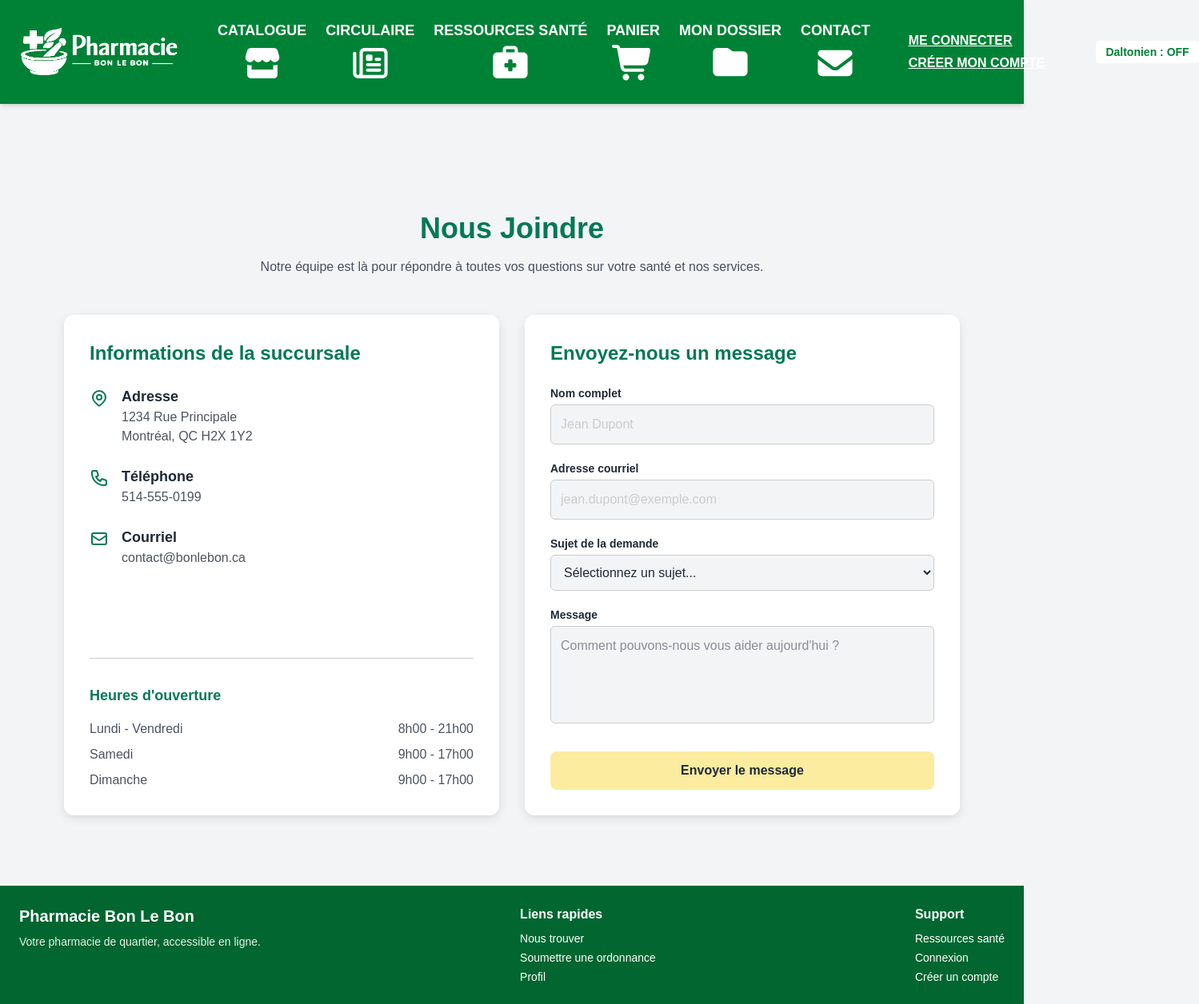
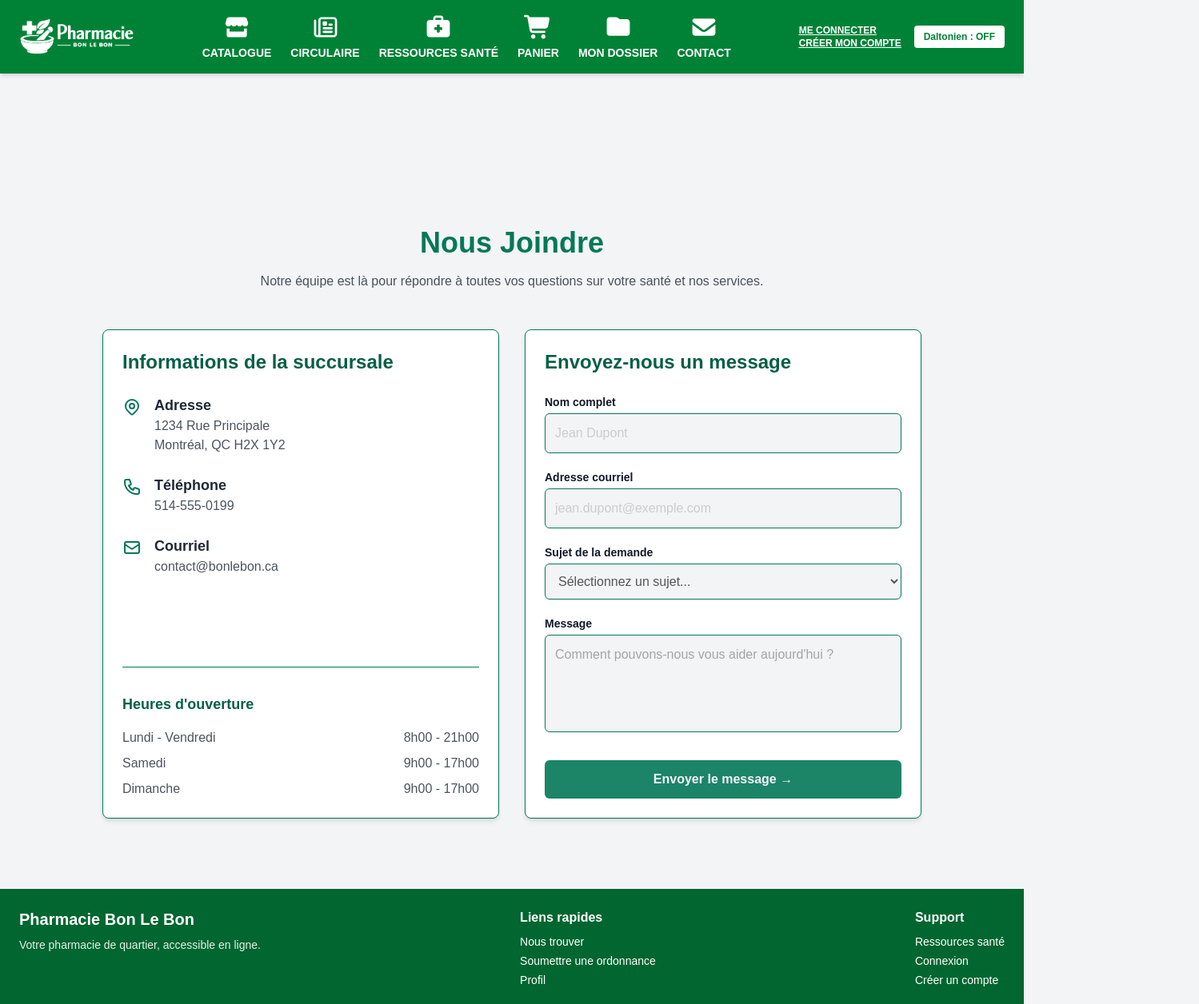
Before and after one commit to powemetal/pharmacie-bon-le-bon, a Next.js app: page /contact in a window 1280 px wide. Shown: the top 1256 px of the page at 80% size, 1499 px wide, since content can reach past the window. Built offline with nearby package versions, Linux system fonts and the light colour scheme.

Commit message:
Restructuration de la navbar pour ajuster aux breakpoints

```diff
--- a/src/app/components/Header.tsx
+++ b/src/app/components/Header.tsx
@@ -8,7 +8,7 @@ export default function Header() {
   const [open, setOpen] = useState(false);
   const [colorblind, setColorblind] = useState(false);
 
-  // applique la classe sur le body
+  // Applique la classe sur le body
   useEffect(() => {
     if (colorblind) {
       document.body.classList.add("colorblind");
@@ -19,140 +19,90 @@ export default function Header() {
 
   return (
     <header className="bg-green-700 text-white shadow-md">
-      <nav className="max-w-7xl mx-auto px-6 py-6 flex items-center justify-between">
+      <nav className="max-w-7xl mx-auto px-6 py-4 flex items-center justify-between">
 
         {/* LEFT — Logo cliquable */}
-        <Link href="/" className="flex items-center flex-shrink-0 mr-12">
+        <Link href="/" className="flex items-center flex-shrink-0 mr-6">
           <Image
             src="/images/logo/logobonlebonv2.png"
             alt="Logo Pharmacie Bon Le Bon"
             width={120}
             height={120}
             priority
-            className="object-contain w-50"
+            className="object-contain w-36"
           />
         </Link>
 
         {/* CENTER — Menu desktop */}
-        <ul className="flex gap-6 text-lg whitespace-nowrap flex-shrink">
-        <li className="catalogue:block hidden font-bold">
-            <Link
-              href="/catalogue"
-              className="flex flex-col items-center justify-center"
-            >
-              CATALOGUE
-              <span className="flex items-center justify-center">
-              <svg
-                style={{ fill: 'white', width: '3em', height: '3em' }}
-                xmlns="http://www.w3.org/2000/svg"
-                viewBox="0 0 640 640"
-              >
+        <ul className="flex items-center gap-6 text-sm font-bold whitespace-nowrap flex-shrink min-w-0">
+          <li className="catalogue:block hidden">
+            <Link href="/catalogue" className="flex flex-col items-center hover:opacity-80 transition">
+              <svg className="w-9 h-9 mb-1 fill-current" viewBox="0 0 640 640">
                 <path d="M94.7 136.3C101.6 112.4 123.5 96 148.4 96L492.4 96C517.3 96 539.2 112.4 546.2 136.3L569.6 216.5C582.4 260.2 549.5 304 504 304C477.7 304 454.6 289.1 443.2 266.9C431.6 288.8 408.6 304 381.8 304C355.2 304 332.1 289 320.5 267C308.9 289 285.8 304 259.2 304C232.4 304 209.4 288.9 197.8 266.9C186.4 289 163.3 304 137 304C91.4 304 58.6 260.3 71.4 216.5L94.7 136.3zM160.4 416L480.4 416L480.4 349.6C488 351.2 495.9 352 503.9 352C518.2 352 531.9 349.4 544.4 344.8L544.4 496C544.4 522.5 522.9 544 496.4 544L144.4 544C117.9 544 96.4 522.5 96.4 496L96.4 344.8C108.9 349.4 122.5 352 136.9 352C145 352 152.8 351.2 160.4 349.6L160.4 416z"/>
               </svg>
-              </span>
+              <span>CATALOGUE</span>
             </Link>
           </li>
-        <li className="circulaire:block hidden font-bold">
-            <Link
-              href="/circulaire"
-              className="flex flex-col items-center justify-center"
-            >
-              CIRCULAIRE
-              <span className="flex items-center justify-center">
-              <svg
-                style={{ fill: 'white', width: '3em', height: '3em' }}
-                xmlns="http://www.w3.org/2000/svg"
-                viewBox="0 0 640 640"
-              >
+
+          <li className="circulaire:block hidden">
+            <Link href="/circulaire" className="flex flex-col items-center hover:opacity-80 transition">
+              <svg className="w-9 h-9 mb-1 fill-current" viewBox="0 0 640 640">
                 <path d="M232 144C218.7 144 208 154.7 208 168L208 472C208 480.4 206.6 488.5 203.9 496L504 496C517.3 496 528 485.3 528 472L528 168C528 154.7 517.3 144 504 144L232 144zM136 544C96.2 544 64 511.8 64 472L64 176C64 162.7 74.7 152 88 152C101.3 152 112 162.7 112 176L112 472C112 485.3 122.7 496 136 496C149.3 496 160 485.3 160 472L160 168C160 128.2 192.2 96 232 96L504 96C543.8 96 576 128.2 576 168L576 472C576 511.8 543.8 544 504 544L136 544zM256 216C256 202.7 266.7 192 280 192L328 192C341.3 192 352 202.7 352 216L352 264C352 277.3 341.3 288 328 288L280 288C266.7 288 256 277.3 256 264L256 216zM408 240L456 240C469.3 240 480 250.7 480 264C480 277.3 469.3 288 456 288L408 288C394.7 288 384 277.3 384 264C384 250.7 394.7 240 408 240zM280 320L456 320C469.3 320 480 330.7 480 344C480 357.3 469.3 368 456 368L280 368C266.7 368 256 357.3 256 344C256 330.7 266.7 320 280 320zM280 400L456 400C469.3 400 480 410.7 480 424C480 437.3 469.3 448 456 448L280 448C266.7 448 256 437.3 256 424C256 410.7 266.7 400 280 400z"/>
               </svg>
-              </span>
+              <span>CIRCULAIRE</span>
             </Link>
           </li>
-          <li className="ressources:block hidden font-bold">
-              <Link
-                href="/ressources"
-                className="flex flex-col items-center justify-center"
-              >
-                RESSOURCES SANTÉ
-                <span className="flex items-center justify-center">
-                <svg
-                  style={{ fill: 'white', width: '3em', height: '3em' }}
-                  xmlns="http://www.w3.org/2000/svg"
-                  viewBox="0 0 640 640"
-                >
+
+          <li className="ressources:block hidden">
+            <Link href="/ressources" className="flex flex-col items-center hover:opacity-80 transition">
+              <svg className="w-9 h-9 mb-1 fill-current" viewBox="0 0 640 640">
                 <path d="M264 112L376 112C380.4 112 384 115.6 384 120L384 160L256 160L256 120C256 115.6 259.6 112 264 112zM208 120L208 160L128 160C92.7 160 64 188.7 64 224L64 480C64 515.3 92.7 544 128 544L512 544C547.3 544 576 515.3 576 480L576 224C576 188.7 547.3 160 512 160L432 160L432 120C432 89.1 406.9 64 376 64L264 64C233.1 64 208 89.1 208 120zM288 280C288 271.2 295.2 264 304 264L336 264C344.8 264 352 271.2 352 280L352 320L392 320C400.8 320 408 327.2 408 336L408 368C408 376.8 400.8 384 392 384L352 384L352 424C352 432.8 344.8 440 336 440L304 440C295.2 440 288 432.8 288 424L288 384L248 384C239.2 384 232 376.8 232 368L232 336C232 327.2 239.2 320 248 320L288 320L288 280z"/>
               </svg>
-                </span>
+              <span>RESSOURCES SANTÉ</span>
             </Link>
           </li>
-            <li className="panier:block hidden font-bold">
-                <Link
-                  href="/panier"
-                  className="flex flex-col items-center justify-center"
-                >
-                  PANIER
-                  <span className="flex items-center justify-center">
-                    <svg
-                      style={{ fill: 'white', width: '3em', height: '3em' }}
-                      xmlns="http://www.w3.org/2000/svg"
-                      viewBox="0 0 640 640"
-                    >
+
+          <li className="panier:block hidden">
+            <Link href="/panier" className="flex flex-col items-center hover:opacity-80 transition">
+              <svg className="w-9 h-9 mb-1 fill-current" viewBox="0 0 640 640">
                 <path d="M24 48C10.7 48 0 58.7 0 72C0 85.3 10.7 96 24 96L69.3 96C73.2 96 76.5 98.8 77.2 102.6L129.3 388.9C135.5 423.1 165.3 448 200.1 448L456 448C469.3 448 480 437.3 480 424C480 410.7 469.3 400 456 400L200.1 400C188.5 400 178.6 391.7 176.5 380.3L171.4 352L475 352C505.8 352 532.2 330.1 537.9 299.8L568.9 133.9C572.6 114.2 557.5 96 537.4 96L124.7 96L124.3 94C119.5 67.4 96.3 48 69.2 48L24 48zM208 576C234.5 576 256 554.5 256 528C256 501.5 234.5 480 208 480C181.5 480 160 501.5 160 528C160 554.5 181.5 576 208 576zM432 576C458.5 576 480 554.5 480 528C480 501.5 458.5 480 432 480C405.5 480 384 501.5 384 528C384 554.5 405.5 576 432 576z"/>
               </svg>
-                  </span>
+              <span>PANIER</span>
             </Link>
           </li>
-        <li className="dossier:block hidden font-bold">
-            <Link
-              href="/mon-dossier"
-              className="flex flex-col items-center justify-center"
-            >
-              MON DOSSIER
-              <span className="flex items-center justify-center">
-              <svg
-                style={{ fill: 'white', width: '3em', height: '3em' }}
-                xmlns="http://www.w3.org/2000/svg"
-                viewBox="0 0 640 640"
-              >
+
+          <li className="dossier:block hidden">
+            <Link href="/mon-dossier" className="flex flex-col items-center hover:opacity-80 transition">
+              <svg className="w-9 h-9 mb-1 fill-current" viewBox="0 0 640 640">
                 <path d="M128 512L512 512C547.3 512 576 483.3 576 448L576 208C576 172.7 547.3 144 512 144L362.7 144C355.8 144 349 141.8 343.5 137.6L305.1 108.8C294 100.5 280.5 96 266.7 96L128 96C92.7 96 64 124.7 64 160L64 448C64 483.3 92.7 512 128 512z"/>
               </svg>
-              </span>
+              <span>MON DOSSIER</span>
             </Link>
           </li>
-        <li className="contact:block hidden font-bold">
-            <Link
-              href="/contact"
-              className="flex flex-col items-center justify-center"
-            >
-              CONTACT
-              <span className="flex items-center justify-center">
-              <svg
-                style={{ fill: 'white', width: '3em', height: '3em' }}
-                xmlns="http://www.w3.org/2000/svg"
-                viewBox="0 0 640 640"
-              >
+
+          <li className="contact:block hidden">
+            <Link href="/contact" className="flex flex-col items-center hover:opacity-80 transition">
+              <svg className="w-9 h-9 mb-1 fill-current" viewBox="0 0 640 640">
                 <path d="M112 128C85.5 128 64 149.5 64 176C64 191.1 71.1 205.3 83.2 214.4L291.2 370.4C308.3 383.2 331.7 383.2 348.8 370.4L556.8 214.4C568.9 205.3 576 191.1 576 176C576 149.5 554.5 128 528 128L112 128zM64 260L64 448C64 483.3 92.7 512 128 512L512 512C547.3 512 576 483.3 576 448L576 260L377.6 408.8C343.5 434.4 296.5 434.4 262.4 408.8L64 260z"/>
               </svg>
-              </span>
+              <span>CONTACT</span>
             </Link>
           </li>
         </ul>
 
         {/* RIGHT — Actions + Hamburger + Toggle Daltonien */}
-        <div className="flex items-center gap-4 whitespace-nowrap flex-shrink-0 ml-12">
+        <div className="flex items-center gap-4 whitespace-nowrap flex-shrink-0 ml-6">
 
           {/* Connexion / Enregistrer */}
-          <div className="hidden connexion:flex flex-col mr-12 gap-1 font-bold underline">
-            <Link href="/connexion" className="hover:underline">ME CONNECTER</Link>
-            {/* <p style={{ color: "white" }}>/</p> */}
-            <Link href="/enregistrer" className="hover:underline">CRÉER MON COMPTE</Link>
+          <div className="hidden connexion:flex flex-col text-xs font-bold underline">
+            <Link href="/connexion" className="hover:opacity-80">ME CONNECTER</Link>
+            <Link href="/enregistrer" className="hover:opacity-80">CRÉER MON COMPTE</Link>
           </div>
 
           {/* Toggle Daltonien */}
           <button
             onClick={() => setColorblind(!colorblind)}
-            className="px-3 py-1 rounded bg-white text-green-700 font-semibold text-sm hover:bg-gray-200 transition"
+            className="px-3 py-1.5 rounded bg-white text-green-700 font-semibold text-xs hover:bg-gray-200 transition"
           >
             Daltonien : {colorblind ? "ON" : "OFF"}
           </button>
--- a/src/app/contact/page.tsx
+++ b/src/app/contact/page.tsx
@@ -23,11 +23,18 @@ export default function ContactPage() {
   };
 
   return (
-    <main className="max-w-6xl mx-auto px-4 pt-10 pb-12">
+    <main
+      className="pt-24 px-16 b600:px-4 min-h-screen pb-12"
+      style={{ color: "var(--foreground)", background: "var(--background)" }}
+    >
+      <div className="max-w-5xl mx-auto">
 
         {/* TITRE */}
         <div className="text-center mb-12">
-        <h1 className="text-4xl font-bold text-[var(--accent)] mb-4">
+          <h1
+            className="text-4xl font-bold mb-4"
+            style={{ color: "var(--accent)" }}
+          >
             Nous Joindre
           </h1>
           <p className="opacity-80">
@@ -37,17 +44,25 @@ export default function ContactPage() {
 
         <div className="grid grid-cols-1 lg:grid-cols-2 gap-8">
 
-        {/* COLONNE 1 */}
-        <div className="bg-[var(--card)] rounded-xl p-8 shadow-[var(--shadow)] flex flex-col justify-between">
+          {/* COLONNE 1 : INFOS */}
+          <div
+            className="shadow-md rounded-lg p-6 border flex flex-col justify-between"
+            style={{
+              background: "var(--card)",
+              borderColor: "var(--accent)"
+            }}
+          >
             <div>
-            <h2 className="text-2xl font-bold text-[var(--accent)] mb-6">
+              <h2
+                className="text-2xl font-semibold mb-6"
+                style={{ color: "var(--accent-dark)" }}
+              >
                 Informations de la succursale
               </h2>
 
               <div className="space-y-6">
-
                 <div className="flex items-start gap-4">
-                <LocationIcon className="w-6 h-6 text-[var(--accent)] flex-shrink-0 mt-1" />
+                  <LocationIcon className="w-6 h-6 flex-shrink-0 mt-1" style={{ color: "var(--accent)" }} />
                   <div>
                     <h3 className="font-semibold text-lg">Adresse</h3>
                     <p className="opacity-80">
@@ -57,7 +72,7 @@ export default function ContactPage() {
                 </div>
 
                 <div className="flex items-start gap-4">
-                <PhoneIcon className="w-6 h-6 text-[var(--accent)] flex-shrink-0 mt-1" />
+                  <PhoneIcon className="w-6 h-6 flex-shrink-0 mt-1" style={{ color: "var(--accent)" }} />
                   <div>
                     <h3 className="font-semibold text-lg">Téléphone</h3>
                     <p className="opacity-80">514-555-0199</p>
@@ -65,18 +80,20 @@ export default function ContactPage() {
                 </div>
 
                 <div className="flex items-start gap-4">
-                <MailIcon className="w-6 h-6 text-[var(--accent)] flex-shrink-0 mt-1" />
+                  <MailIcon className="w-6 h-6 flex-shrink-0 mt-1" style={{ color: "var(--accent)" }} />
                   <div>
                     <h3 className="font-semibold text-lg">Courriel</h3>
                     <p className="opacity-80">contact@bonlebon.ca</p>
                   </div>
                 </div>
-
               </div>
             </div>
 
-          <div className="mt-8 pt-8 border-t border-[var(--placeholder)]">
-            <h3 className="font-semibold text-lg mb-4 text-[var(--accent)]">
+            <div className="mt-8 pt-8 border-t" style={{ borderColor: "var(--accent)" }}>
+              <h3
+                className="font-semibold text-lg mb-4"
+                style={{ color: "var(--accent-dark)" }}
+              >
                 Heures d'ouverture
               </h3>
               <ul className="space-y-2 opacity-80">
@@ -87,16 +104,28 @@ export default function ContactPage() {
             </div>
           </div>
 
-        {/* COLONNE 2 */}
-        <div className="bg-[var(--card)] rounded-xl p-8 shadow-[var(--shadow)]">
-          <h2 className="text-2xl font-bold text-[var(--accent)] mb-6">
+          {/* COLONNE 2 : FORMULAIRE */}
+          <div
+            className="shadow-md rounded-lg p-6 border"
+            style={{
+              background: "var(--card)",
+              borderColor: "var(--accent)"
+            }}
+          >
+            <h2
+              className="text-2xl font-semibold mb-6"
+              style={{ color: "var(--accent-dark)" }}
+            >
               Envoyez-nous un message
             </h2>
 
             <form onSubmit={handleSubmit} className="space-y-5">
-
               <div>
-              <label htmlFor="nom" className="block text-sm font-semibold mb-1">
+                <label
+                  htmlFor="nom"
+                  className="block text-sm font-semibold mb-1"
+                  style={{ color: "var(--label)" }}
+                >
                   Nom complet
                 </label>
                 <input
@@ -106,13 +135,22 @@ export default function ContactPage() {
                   value={formData.nom}
                   onChange={handleChange}
                   required
-                className="w-full bg-[var(--background)] border border-[var(--placeholder)] rounded-md p-3 focus:outline-none focus:ring-2 focus:ring-[var(--accent)]"
+                  className="w-full rounded-md p-3 border outline-none focus:ring-2"
+                  style={{
+                    background: "var(--background)",
+                    color: "var(--input)",
+                    borderColor: "var(--accent)"
+                  }}
                   placeholder="Jean Dupont"
                 />
               </div>
 
               <div>
-              <label htmlFor="courriel" className="block text-sm font-semibold mb-1">
+                <label
+                  htmlFor="courriel"
+                  className="block text-sm font-semibold mb-1"
+                  style={{ color: "var(--label)" }}
+                >
                   Adresse courriel
                 </label>
                 <input
@@ -122,13 +160,22 @@ export default function ContactPage() {
                   value={formData.courriel}
                   onChange={handleChange}
                   required
-                className="w-full bg-[var(--background)] border border-[var(--placeholder)] rounded-md p-3 focus:outline-none focus:ring-2 focus:ring-[var(--accent)]"
+                  className="w-full rounded-md p-3 border outline-none focus:ring-2"
+                  style={{
+                    background: "var(--background)",
+                    color: "var(--input)",
+                    borderColor: "var(--accent)"
+                  }}
                   placeholder="jean.dupont@exemple.com"
                 />
               </div>
 
               <div>
-              <label htmlFor="sujet" className="block text-sm font-semibold mb-1">
+                <label
+                  htmlFor="sujet"
+                  className="block text-sm font-semibold mb-1"
+                  style={{ color: "var(--label)" }}
+                >
                   Sujet de la demande
                 </label>
                 <select
@@ -136,7 +183,12 @@ export default function ContactPage() {
                   name="sujet"
                   value={formData.sujet}
                   onChange={handleChange}
-                className="w-full bg-[var(--background)] border border-[var(--placeholder)] rounded-md p-3 focus:outline-none focus:ring-2 focus:ring-[var(--accent)]"
+                  className="w-full rounded-md p-3 border outline-none focus:ring-2"
+                  style={{
+                    background: "var(--background)",
+                    color: "var(--input)",
+                    borderColor: "var(--accent)"
+                  }}
                 >
                   <option value="">Sélectionnez un sujet...</option>
                   <option value="renouvellement">Renouvellement d'ordonnance</option>
@@ -147,7 +199,11 @@ export default function ContactPage() {
               </div>
 
               <div>
-              <label htmlFor="message" className="block text-sm font-semibold mb-1">
+                <label
+                  htmlFor="message"
+                  className="block text-sm font-semibold mb-1"
+                  style={{ color: "var(--label)" }}
+                >
                   Message
                 </label>
                 <textarea
@@ -157,41 +213,39 @@ export default function ContactPage() {
                   onChange={handleChange}
                   required
                   rows={4}
-                className="w-full bg-[var(--background)] border border-[var(--placeholder)] rounded-md p-3 focus:outline-none focus:ring-2 focus:ring-[var(--accent)] resize-none"
+                  className="w-full rounded-md p-3 border outline-none resize-none focus:ring-2"
+                  style={{
+                    background: "var(--background)",
+                    color: "var(--input)",
+                    borderColor: "var(--accent)"
+                  }}
                   placeholder="Comment pouvons-nous vous aider aujourd'hui ?"
                 />
               </div>
 
               <button
                 type="submit"
-              className="
-                w-full
-                bg-[var(--decor-cream)]
-                hover:bg-[var(--accent)]
-                hover:text-[var(--background)]
-                text-[var(--foreground)]
-                font-bold
-                py-3
-                rounded-lg
-                transition-colors
-                mt-2
-              "
+                className="w-full font-bold py-3 rounded-md transition opacity-90 hover:opacity-100 mt-2"
+                style={{
+                  background: "var(--accent)",
+                  color: "var(--background)"
+                }}
               >
-              Envoyer le message
+                Envoyer le message →
               </button>
-
             </form>
           </div>
 
+        </div>
       </div>
     </main>
   );
 }
 
 /* Icônes SVG */
-function LocationIcon({ className = "w-6 h-6" }) {
+function LocationIcon({ className = "w-6 h-6", style }: { className?: string; style?: React.CSSProperties }) {
   return (
-    <svg className={className} fill="none" stroke="currentColor" viewBox="0 0 24 24">
+    <svg className={className} style={style} fill="none" stroke="currentColor" viewBox="0 0 24 24">
       <path strokeLinecap="round" strokeLinejoin="round" strokeWidth={2}
         d="M17.657 16.657L13.414 20.9a1.998 1.998 0 01-2.827 0l-4.244-4.243a8 8 0 1111.314 0z" />
       <path strokeLinecap="round" strokeLinejoin="round" strokeWidth={2}
@@ -200,18 +254,18 @@ function LocationIcon({ className = "w-6 h-6" }) {
   );
 }
 
-function PhoneIcon({ className = "w-6 h-6" }) {
+function PhoneIcon({ className = "w-6 h-6", style }: { className?: string; style?: React.CSSProperties }) {
   return (
-    <svg className={className} fill="none" stroke="currentColor" viewBox="0 0 24 24">
+    <svg className={className} style={style} fill="none" stroke="currentColor" viewBox="0 0 24 24">
       <path strokeLinecap="round" strokeLinejoin="round" strokeWidth={2}
         d="M3 5a2 2 0 012-2h3.28a1 1 0 01.948.684l1.498 4.493a1 1 0 01-.502 1.21l-2.257 1.13a11.042 11.042 0 005.516 5.516l1.13-2.257a1 1 0 011.21-.502l4.493 1.498a1 1 0 01.684.949V19a2 2 0 01-2 2h-1C9.716 21 3 14.284 3 6V5z" />
     </svg>
   );
 }
 
-function MailIcon({ className = "w-6 h-6" }) {
+function MailIcon({ className = "w-6 h-6", style }: { className?: string; style?: React.CSSProperties }) {
   return (
-    <svg className={className} fill="none" stroke="currentColor" viewBox="0 0 24 24">
+    <svg className={className} style={style} fill="none" stroke="currentColor" viewBox="0 0 24 24">
       <path strokeLinecap="round" strokeLinejoin="round" strokeWidth={2}
         d="M3 8l7.89 5.26a2 2 0 002.22 0L21 8M5 19h14a2 2 0 002-2V7a2 2 0 00-2-2H5a2 2 0 00-2 2v10a2 2 0 002 2z" />
     </svg>
```
Lines whose indentation alone changed are shown as unchanged.
